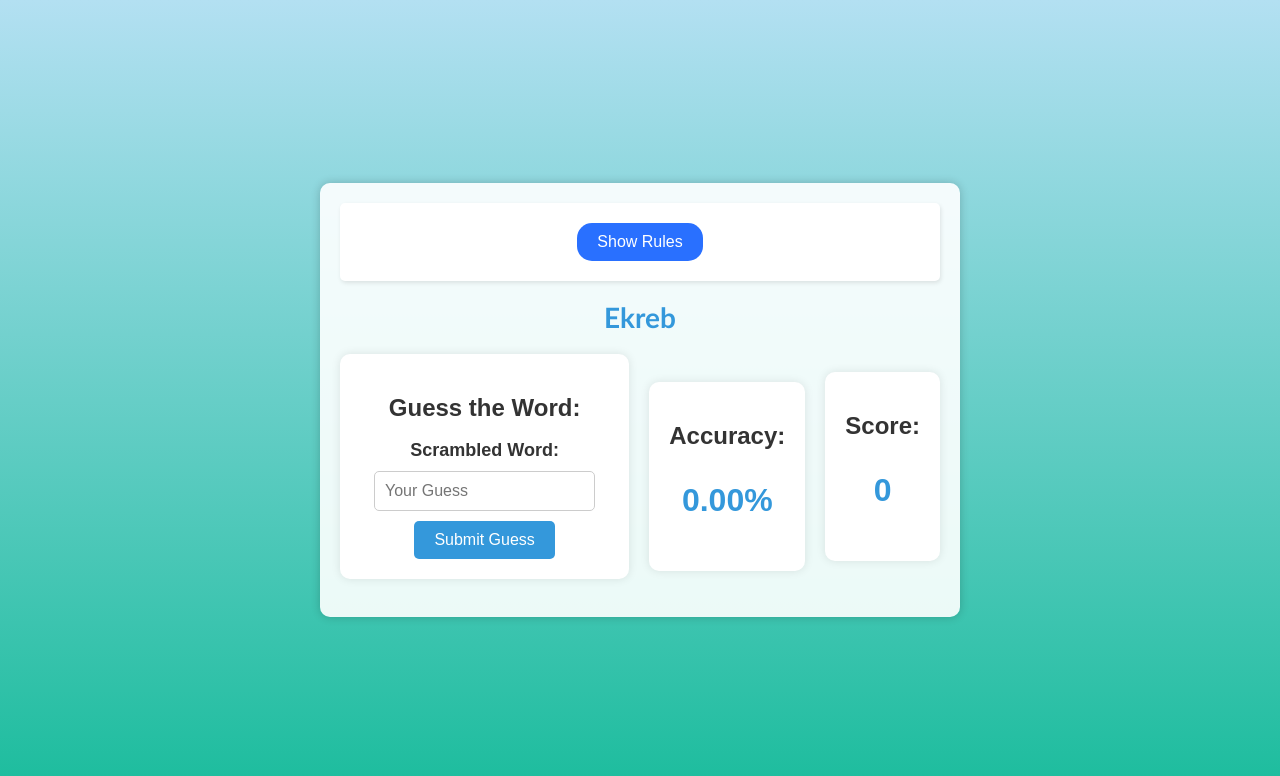
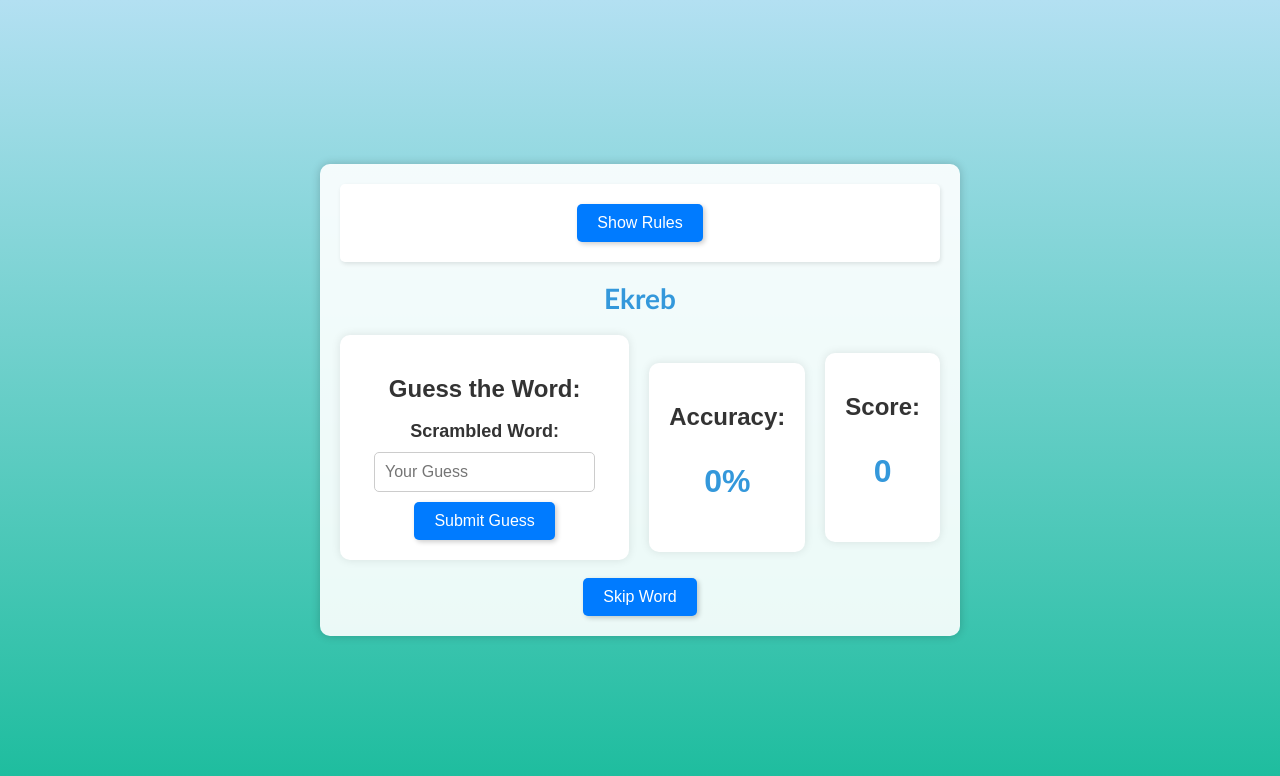
Before and after one commit to emrebilge/Ekreb, a React (Create React App) app in the folder frontend/word-guessing-game/: page / in a window 1280 px wide. Shown: the top 776 px of the page. Built offline with nearby package versions, Linux system fonts and the light colour scheme; no server answers.

Commit message:
Final push

```diff
--- a/frontend/word-guessing-game/src/GamePage/GamePage.css
+++ b/frontend/word-guessing-game/src/GamePage/GamePage.css
@@ -1,4 +1,22 @@
-/* GamePage.css */
+.button{
+  background-color: #007bff; /* Blue background color */
+  color: #fff;
+  padding: 10px 20px;
+  border: none;
+  border-radius: 5px;
+  cursor: pointer; /* Show pointer cursor on hover */
+  font-size: 16px; /* Font size */
+  box-shadow: 2px 2px 5px rgba(0, 0, 0, 0.2); /* Add shadow */
+  transition: box-shadow 0.3s ease; /* Add a transition for smoother hover effect */}
+
+.button:hover{
+  background-color: #0056b3; /* Darker blue on hover */
+  box-shadow: 3px 3px 8px rgba(0, 0, 0, 0.3); /* Increase shadow on hover */
+}
+
+.button.hide{
+  background-color: rgb(110, 174, 252); /* Red background color */
+}
 
 
 .green {
@@ -72,22 +90,6 @@
   font-size: 16px;
 }
 
-/* Submit button styles */
-.submit-button {
-  background-color: #3498db; /* Blue button background */
-  color: #fff; /* White button text */
-  padding: 10px 20px;
-  border: none;
-  border-radius: 5px;
-  cursor: pointer;
-  font-size: 16px;
-  transition: background-color 0.3s ease;
-}
-
-.submit-button:hover {
-  background-color: #2980b9; /* Darker blue on hover */
-}
-
 /* Score card styles */
 .score-card {
   background-color: #fff; /* White background */
--- a/frontend/word-guessing-game/src/GamePage/GamePage.js
+++ b/frontend/word-guessing-game/src/GamePage/GamePage.js
@@ -24,13 +24,14 @@ function GamePage() {
       // Assuming the backend responds with the updated score and accuracy
       setScore(response.data.score);
       setAccuracy(response.data.accuracy);
+
       if (response.data.message === 'Correct guess') {
         setFeedback('Correct! Well done.');
         // Wait for 3 seconds, then fetch a new word
         setTimeout(() => {
         fetchRandomWord();
          setFeedback(''); // Clear the feedback
-        }, 2500);
+        }, 2000);
     } else {
       setFeedback('Incorrect. Try again.');
     }
@@ -44,6 +45,8 @@ function GamePage() {
 
   const fetchRandomWord = async () => {
     try {
+          // setFeedback(''); // Clear feedback
+
       const response = await axios.get('http://localhost:5551/get_word');
       const randomWord = response.data.scrambledWord;
       setWord(randomWord); // Set the retrieved word in the state
@@ -59,6 +62,19 @@ function GamePage() {
   const toggleRules = () => {
     setShowRules(!showRules);
   };
+
+  const handleSkip = async () => {
+    try {
+      const response = await axios.post('http://localhost:5551/skip_word');
+
+      setWord(response.data.scrambledWord);
+      setAccuracy(response.data.accuracy);
+    } catch (error) {
+      console.error('Error skipping word:', error);
+    }
+  };
+
+
 
   return (
 <div className="game-container">
@@ -77,13 +93,13 @@ function GamePage() {
             value={guess}
             onChange={(e) => setGuess(e.target.value)}
           />
-          <button className="submit-button" onClick={handleSubmitGuess}>
+          <button className="button" onClick={handleSubmitGuess}>
             Submit Guess
           </button>
         </div>
         <div className="accuracy-card">
           <h2 className="accuracy-title">Accuracy:</h2>
-          <p className="accuracy">{accuracy.toFixed(2)}%</p>
+          <p className="accuracy">{accuracy}%</p>
        </div>
         <div className="score-card">
           <h2 className="score-title">Score:</h2>
@@ -93,6 +109,9 @@ function GamePage() {
       <p className="feedback-message" style={{ color: feedbackClass }}>
         {feedback}
       </p>
+      <button className="button" onClick={handleSkip}>
+         Skip Word
+      </button>
     </div>
   );
 }
--- a/frontend/word-guessing-game/src/GamePage/Rules.css
+++ b/frontend/word-guessing-game/src/GamePage/Rules.css
@@ -1,30 +1,22 @@
-/* Rules.css */
-/* CSS for the Show Rules button */
-.rules1 {
-  background-color: #007bff; /* Button background color */
-  color: #fff; /* Button text color */
-  border: none; /* Remove button border */
-  padding: 10px 20px; /* Add padding for better spacing */
+.rules1{
+  background-color: #007bff; /* Blue background color */
+  color: #fff;
+  padding: 10px 20px;
+  border: none;
+  border-radius: 5px;
+  cursor: pointer; /* Show pointer cursor on hover */
   font-size: 16px; /* Font size */
-  cursor: pointer; /* Show pointer cursor on hover */
-  transition: background-color 0.3s ease; /* Smooth transition for background color */
-  border-radius: 15px;
+  box-shadow: 2px 2px 5px rgba(0, 0, 0, 0.2); /* Add shadow */
+  transition: box-shadow 0.3s ease; /* Add a transition for smoother hover effect */
 }
 
-.rules1:hover {
-  background-color: #0056b3; /* Darker background color on hover */
-  box-shadow: 0px 6px 8px rgba(0, 0, 0, 0.2); /* Slightly stronger shadow on hover */
-}
+.rules1:hover{
+  background-color: #0056b3; /* Darker blue on hover */
+  box-shadow: 3px 3px 8px rgba(0, 0, 0, 0.3); /* Increase shadow on hover */}
 
-/* Style for the Hide Rules button (when rules are shown) */
-.rules1.hide {
-  background-color: rgb(110, 174, 252); /* Red background color */
-}
-
-/* Style for the Show Rules button (when rules are hidden) */
-.rules1.show {
-  background-color: rgb(41, 112, 255); /* Blue background color */
-}
+.rules1.hide{
+    background-color: rgb(110, 174, 252); /* Red background color */
+  }
 
 .rules-container {
     background-color: #ffffff;
```
Also changed, not shown: frontend/word-guessing-game/public/logo1.jpg.
